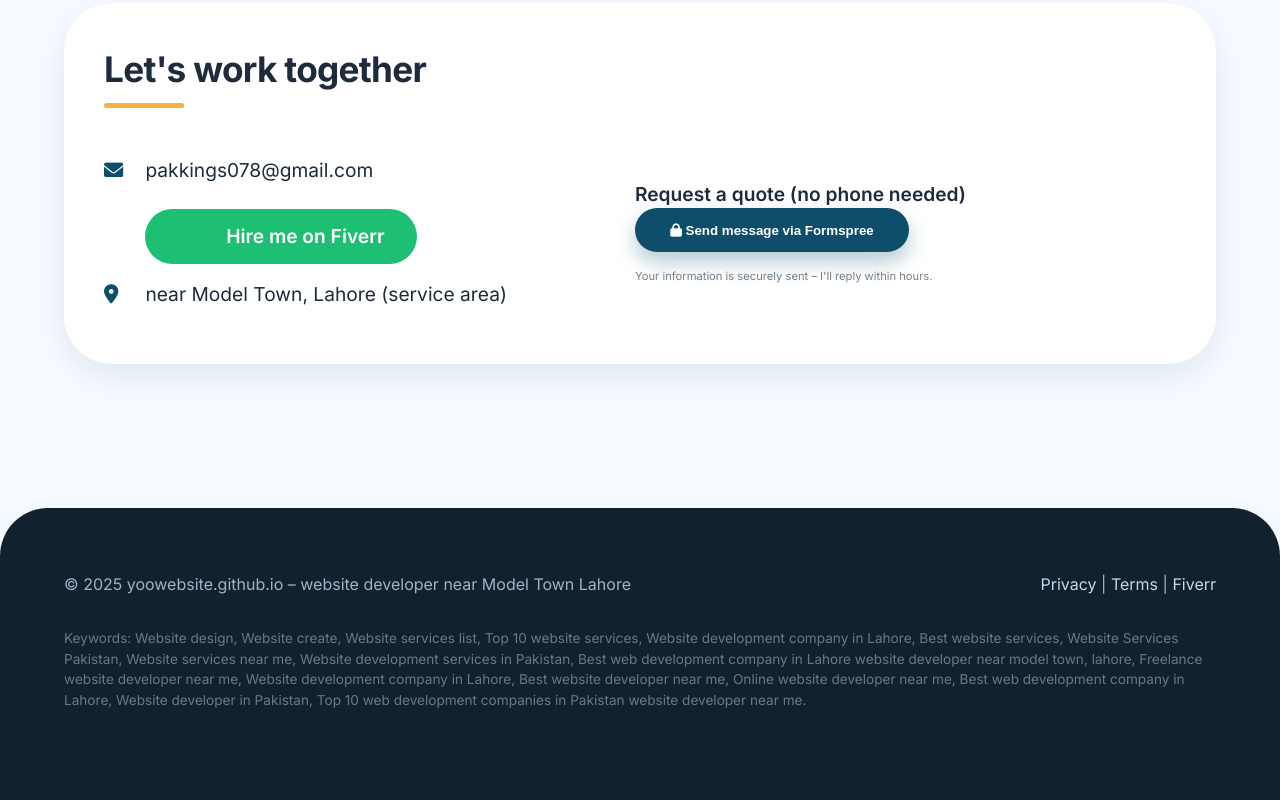
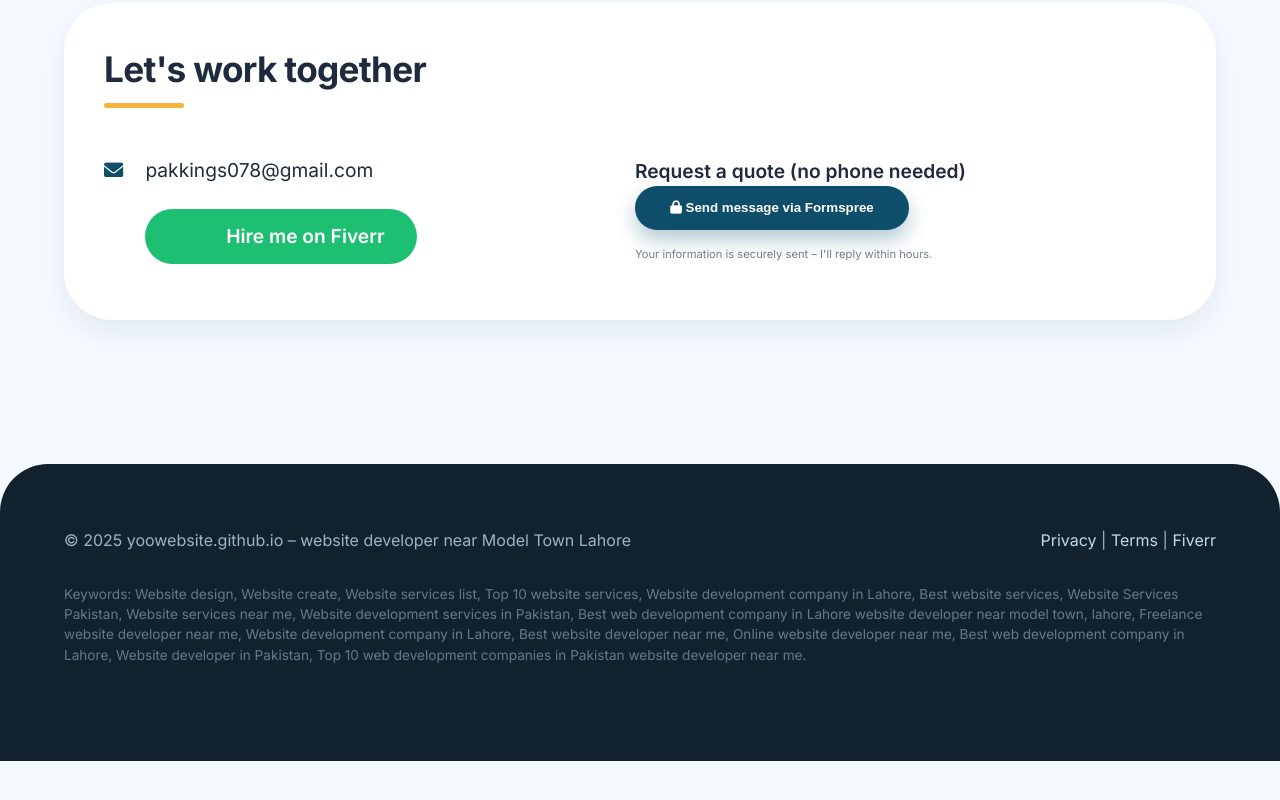
Before and after one commit to yoowebsite/yoowebsite.github.io, a plain HTML site: page index.html in a window 1280 px wide. Shown: the part 2004-2804 px from the top of the page. After the commit the page ends 2765 px from the top, so only its background shows below. Drawn offline with Linux system fonts and the light colour scheme.

Commit message:
Update index.html

```diff
--- a/index.html
+++ b/index.html
@@ -518,7 +518,6 @@
       <div class="contact-info">
         <p><i class="fas fa-envelope"></i> pakkings078@gmail.com</p>
         <p><i class="fab fa-fiverr" style="color: #1dbf73;"></i> <a href="https://www.fiverr.com/hackinsecondshc/" target="_blank" class="fiverr-badge"><i class="fab fa-fiverr"></i> Hire me on Fiverr</a></p>
-        <p><i class="fas fa-map-marker-alt"></i> near Model Town, Lahore (service area)</p>
       </div>
       <div style="flex:1 1 300px;">
         <p style="font-weight:600; font-size:1.2rem;">Request a quote (no phone needed)</p>
```
